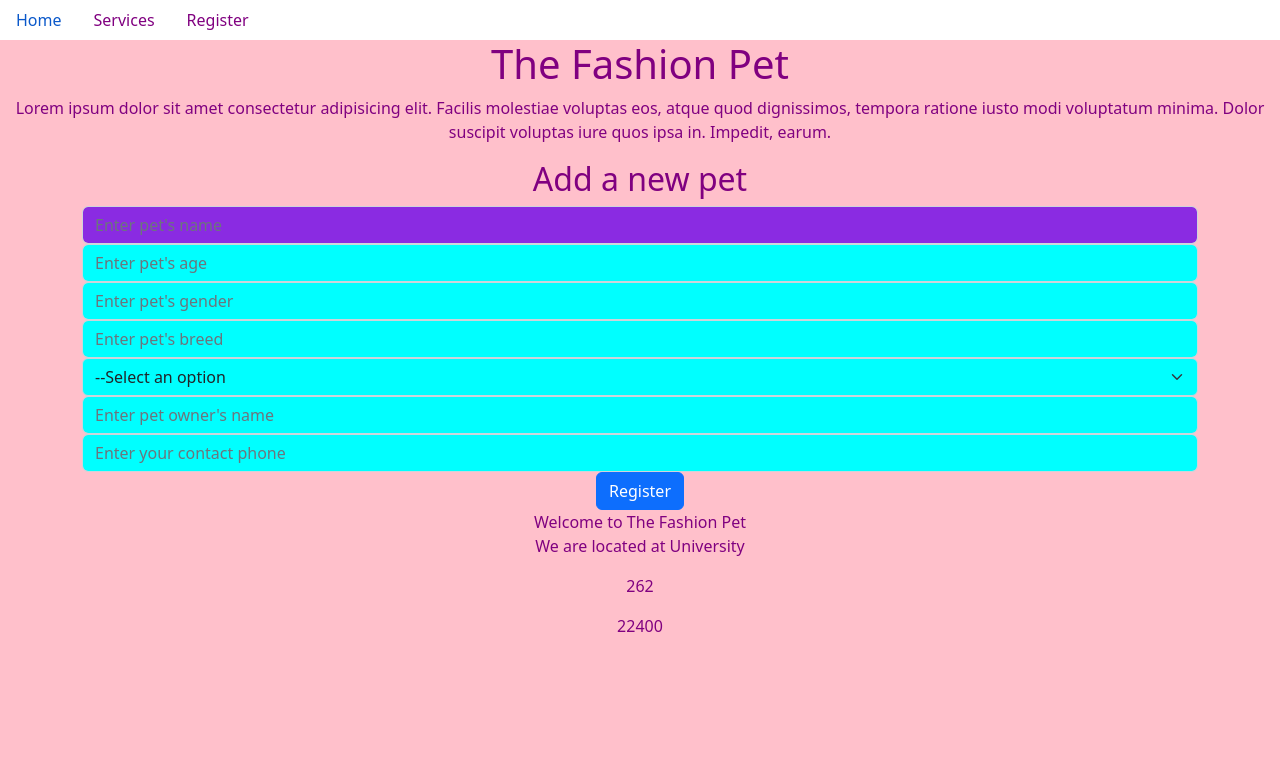
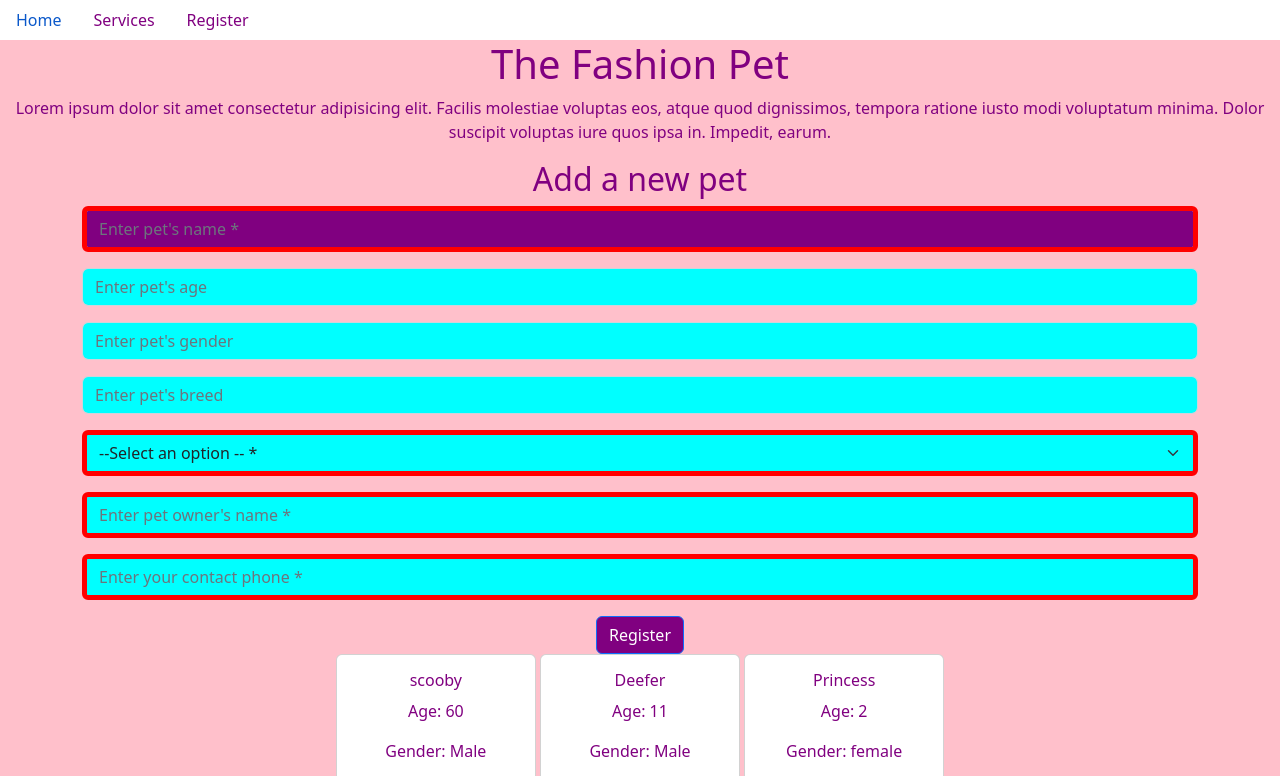
Before and after one commit to LeaGabriellePotts/104-Assignment-2-Pet-Salon, a plain HTML site: page register.html in a window 1280 px wide. Both pictures are taken after a click on the button "Register". Shown: the top 776 px of the page. Drawn offline with nearby package versions, Linux system fonts and the light colour scheme.

Commit message:
Assignment-3 updates

```diff
--- a/index.html
+++ b/index.html
@@ -24,9 +24,9 @@
     <h1>This is The Fashion Pet</h1>
     <p>Lorem ipsum dolor sit amet consectetur adipisicing elit. Facilis molestiae voluptas eos, atque quod dignissimos, tempora ratione iusto modi voluptatum minima. Dolor suscipit voluptas iure quos ipsa in. Impedit, earum.</p>
 
-    <footer>
-        <p id="info"></p>
+    <footer id="petsalon-info">
     </footer>
     <script src="scripts/register.js"></script>
+    <script src="scripts/info.js"></script>
 </body>
 </html>
--- a/register.html
+++ b/register.html
@@ -29,24 +29,31 @@
 
         <div class="container">
           <h2>Add a new pet</h2>
-          <input class = "form-control" type = "text" id="txtName" placeholder="Enter pet's name">
+          <input class = "form-control" type = "text" id="txtName" placeholder="Enter pet's name *">
           <input class = "form-control" type = "number" id="txtAge" placeholder="Enter pet's age">
           <input class="form-control" type = "text" id="txtGender" placeholder="Enter pet's gender">
           <input class = "form-control" type = "text" id="txtBreed" placeholder="Enter pet's breed">
           <select class = "form-select" id="selService">
-            <option value="" selected disabled>--Select an option</option>
-            <option value ="nails">Nails cut</option>
-            <option value ="vaccines">Vaccines</option>
-            <option value = "grooming">Grooming</option>
+            <option value="" selected disabled>--Select an option -- *</option>
+            <option value ="nails">💅Nails cut</option>
+            <option value ="vaccines">💉Vaccines</option>
+            <option value = "grooming">✂️Grooming</option>
           </select>
-          <input class="form-control" type = "text" id="txtOwner" placeholder="Enter pet owner's name">
-          <input class="form-control" type = "text" id="txtPhone" placeholder="Enter your contact phone">
+          <input class="form-control" type = "text" id="txtOwner" placeholder="Enter pet owner's name *">
+          <input class="form-control" type = "tel" id="txtPhone" placeholder="Enter your contact phone *">
           <button class= "btn btn-primary" onclick = "register();">Register</button>
         </div>
+
+        <div id="pets">
+          <!--the pets will be displayed here-->
+        </div>
+
     </main>
     <footer>
       <p id="info"></p>
     </footer>
+    <script src="scripts/display.js"></script>
     <script src="scripts/register.js"></script>
+
 </body>
 </html>
--- /dev/null
+++ b/scripts/display.js
@@ -0,0 +1,26 @@
+function displayCards(){
+    let card="";
+    //travel the array
+    for(let i=0;i<petSalon.pets.length;i++){
+        let pet = petSalon.pets[i];
+        //create the HTML tmp for card
+
+        card+=`
+        <div class="card my-card">
+            <div class="card-body">
+                <h6 class="card-title">${pet.name}</h6
+                <p class="card-text"> Age: ${pet.age}</p>
+                <p class="card-text"> Gender: ${pet.gender}</p>
+                <p class="card-text"> Breed: ${pet.breed}</p>
+                <p class="card-text"> Service: ${pet.service}</p>
+                <p class="card-text"> Owner: ${pet.ownerName}</p>
+                <p class="card-text"> Phone: ${pet.contactPhone}</p>
+
+            </div>
+        </div>
+        `;
+    }
+    console.log(card);
+    //append the template on the html
+    document.getElementById("pets").innerHTML=card;
+}
--- a/scripts/register.js
+++ b/scripts/register.js
@@ -1,15 +1,18 @@
 
 
 //+ Create an object literal (salon) and display the information on the index.html.
-
 //+ Create an object constructor (Pet class/constructor), create three pets using the constructor.
-
 //+ Register pets using the HTML form (using the Pet constructor).
-
 //+ Clear the form.
-
 //** use a good CSS for the index.html and the register.html.
 
+
+//Assignmetn 3: Please submit a project that meets the following requirements:
+// + Register pets with the proper validation.
+// - Display the pets on cards w info and add CSS style to them. - add the rest of the info (breed gender service etc)
+// Personal challenge: display the pets in a table
+//
+// - use a CSS framework that helps you save time and finish with a beautiful design. - use a display flex
 //Submit a ZIP file and a GitHub link.
 
 //first we are learning object literal
@@ -51,7 +54,7 @@ function Pet(name,age,gender,breed,service,owner,phone){
 let pet1 = new Pet("scooby",60,"Male","Dane","Grooming","Shaggy","555-5555-555");
 let pet2 = new Pet("Deefer",11,"Male","mutt","vaccine","Katie","703-780-3616");
 let pet3 = new Pet("Princess",2,"female","golden retriever", "vaccine", "Edwin", "703-780-5217");
-petSalon.pets.push(pet1,pet2,pet3);
+
 //register function
 //getting the inputs
 let inputName = document.getElementById("txtName");
@@ -62,25 +65,80 @@ let inputService = document.getElementById("selService");
 let inputOwner = document.getElementById("txtOwner");
 let inputPhone = document.getElementById("txtPhone");
 
-function register(){
-    //get teh values
+function isValid(aPet){
+    let valid=true;
+    //clearing the input borders
+    inputName.classList.remove("error");
+    inputService.classList.remove("error");
+    inputOwner.classList.remove("error");
+    inputPhone.classList.remove("error");
 
-    //create teh object
-    let thePet = new Pet(inputName.value,inputAge.value,inputGender.value,inputBreed.value,inputService.value,inputOwner.value,inputPhone.value);
-    //display the obj
-    console.log(thePet);
-    //push the object into the array
-    petSalon.pets.push(thePet);
-    //display    the petSalon.pets array
-    console.log(petSalon.pets);
-    document.getElementById("txtName").value="";
-    document.getElementById("txtAge").value="";
-    document.getElementById("txtGender").value="";
-    document.getElementById("txtBreed").value="";
-    document.getElementById("selService").value="";
-    document.getElementById("txtOwner").value="";
-    document.getElementById("txtPhone").value="";
-
+    //check the conditions/add the vaidation
+    if(aPet.name==""){
+        valid=false;
+        inputName.classList.add("error");
+    }
+    if(aPet.service==""){
+        valid=false;
+        inputService.classList.add("error");
+    }
+    if(aPet.ownerName==""){
+        valid=false;
+        inputOwner.classList.add("error");
+    }
+    if(aPet.contactPhone==""){
+        valid=false;
+        inputPhone.classList.add("error");
+    }
+    return valid;
 }
 
-displayInfo();
+function register(){
+    //get teh values and creating teh object
+    let thePet = new Pet(inputName.value,inputAge.value,inputGender.value,inputBreed.value,inputService.value,inputOwner.value,inputPhone.value);
+    //validating thePet
+    if(isValid(thePet)==true){
+        //push the object into the array
+        petSalon.pets.push(thePet);
+        //display the pets
+        displayCards();
+        //display    the petSalon.pets array
+        console.log(petSalon.pets);
+        clearForm();
+        }
+    }
+
+
+    //*********************** */
+    //This is how I cleared the form for assignment 2 and now we are instead creating function clearForm() below, so I am commenting it out but leaving it so I can still see this is a way to do it
+    // document.getElementById("txtName").value="";
+    // document.getElementById("txtAge").value="";
+    // document.getElementById("txtGender").value="";
+    // document.getElementById("txtBreed").value="";
+    // document.getElementById("selService").value="";
+    // document.getElementById("txtOwner").value="";
+    // document.getElementById("txtPhone").value="";
+//***************************** */
+
+//displayInfo was assignment 2 so commenting the call for displayInfo out (it's fine that the function is still up there because it won't execute if we don't call for it)
+// displayInfo();
+
+function clearForm(){
+//clear the text in the inputs//
+inputName.value="";
+inputAge.value="";
+inputGender.value="";
+inputBreed.value="";
+inputService.value="";
+inputOwner.value="";
+inputPhone.value="";
+}
+
+function init(){
+    //this is the main function
+    console.log("init");
+    petSalon.pets.push(pet1,pet2,pet3);
+    displayCards();
+}
+
+window.onload=init;
--- a/styles/mystyle.css
+++ b/styles/mystyle.css
@@ -1,3 +1,9 @@
+input,select{
+    margin-bottom: 1rem;
+}
+.btn-primary{
+    background-color: purple;
+}
 body{
 background-color: pink;
 color: purple;
@@ -8,7 +14,7 @@ text-align: center;
     background-color: white;
 }
 #txtName{
-    background-color: blueviolet;
+    background-color: purple;
 }
 .form-control,.form-select{
     background-color: aqua;
@@ -16,3 +22,11 @@ text-align: center;
 .nav-item,.nav-link{
     color: purple;
 }
+.error{
+    border: 5px solid red;
+}
+
+.my-card{
+    width: 200px;
+    display: inline-flex;
+}
```
Also changed, not shown: scripts/info.js (added, +13 -0 lines).
